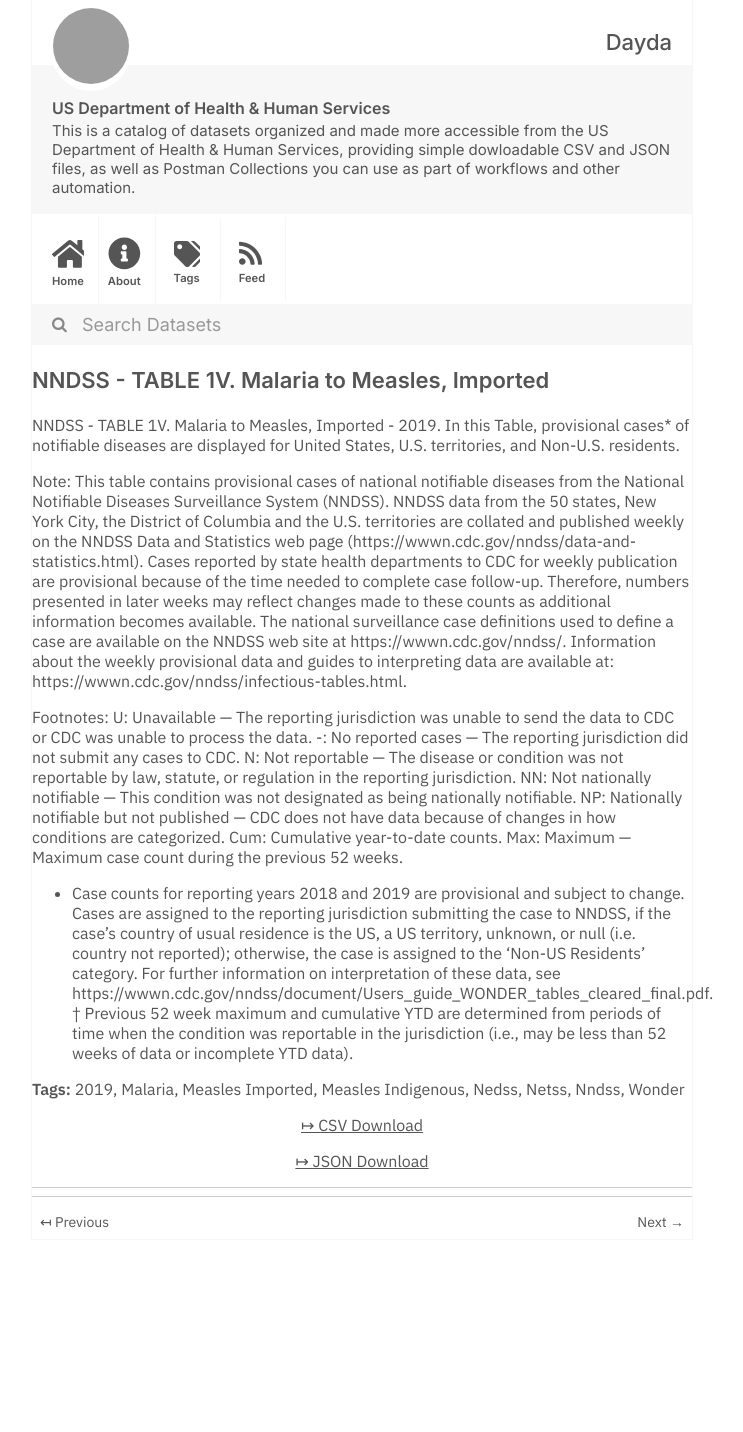
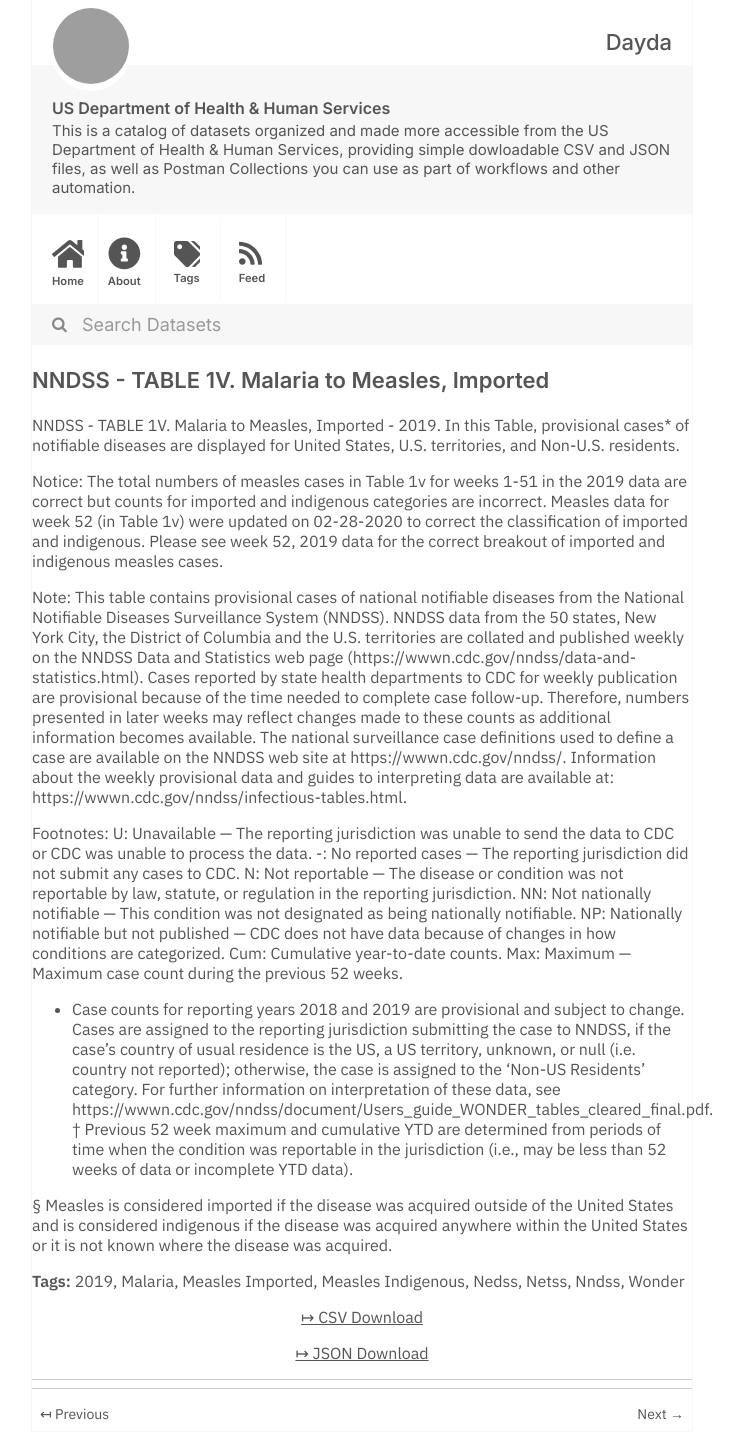
Before and after one commit to dayda-entities/us-department-of-health-and-human-services, a Jekyll site: the page built from _posts/2020-11-10-nndss-table-1v.-malaria-to-measles-imported.md, in a window 1280 px wide. Shown: the whole page, without its empty margins (278-1021 px from the left). Built offline with Jekyll 4.4.1, drawn with Linux system fonts in a browser that asks for light colours; before the commit the page ends 1240 px from its top, so only the background shows below that; grey boxes are pictures that could not be loaded.

Commit message:
Publish Data

```diff
--- a/_posts/2020-11-10-nndss-table-1v.-malaria-to-measles-imported.md
+++ b/_posts/2020-11-10-nndss-table-1v.-malaria-to-measles-imported.md
@@ -14,12 +14,14 @@ tags:
   - Nndss
   - Wonder
 groups: []
-csv_url: 'https://data.cdc.gov/api/views/hjax-h34q/rows.csv?accessType=DOWNLOAD'
-json_url: 'https://data.cdc.gov/api/views/hjax-h34q/rows.json?accessType=DOWNLOAD'
+csv_url: 'https://data.cdc.gov/api/views/jf8m-mtc3/rows.csv?accessType=DOWNLOAD'
+json_url: 'https://data.cdc.gov/api/views/jf8m-mtc3/rows.json?accessType=DOWNLOAD'
 layout: post
 
 ---
 NNDSS - TABLE 1V. Malaria to Measles, Imported - 2019. In this Table, provisional cases* of notifiable diseases are displayed for United States, U.S. territories, and Non-U.S. residents.
+
+Notice:  The total numbers of measles cases in Table 1v for weeks 1-51 in the 2019 data are correct but counts for imported and indigenous categories are incorrect. Measles data for week 52 (in Table 1v) were updated on 02-28-2020 to correct the classification of imported and indigenous. Please see week 52, 2019 data for the correct breakout of imported and indigenous measles cases.
 
 Note:
 This table contains provisional cases of national notifiable diseases from the National Notifiable Diseases Surveillance System (NNDSS). NNDSS data from the 50 states, New York City, the District of Columbia and the U.S. territories are collated and published weekly on the NNDSS Data and Statistics web page (https://wwwn.cdc.gov/nndss/data-and-statistics.html). Cases reported by state health departments to CDC for weekly publication are provisional because of the time needed to complete case follow-up. Therefore, numbers presented in later weeks may reflect changes made to these counts as additional information becomes available. The national surveillance case definitions used to define a case are available on the NNDSS web site at https://wwwn.cdc.gov/nndss/. Information about the weekly provisional data and guides to interpreting data are available at: https://wwwn.cdc.gov/nndss/infectious-tables.html.
@@ -34,3 +36,5 @@ Cum: Cumulative year-to-date counts.
 Max: Maximum — Maximum case count during the previous 52 weeks.
 * Case counts for reporting years 2018 and 2019 are provisional and subject to change. Cases are assigned to the reporting jurisdiction submitting the case to NNDSS, if the case's country of usual residence is the US, a US territory, unknown, or null (i.e. country not reported); otherwise, the case is assigned to the 'Non-US Residents' category. For further information on interpretation of these data, see https://wwwn.cdc.gov/nndss/document/Users_guide_WONDER_tables_cleared_final.pdf.
 † Previous 52 week maximum and cumulative YTD are determined from periods of time when the condition was reportable in the jurisdiction (i.e., may be less than 52 weeks of data or incomplete YTD data).
+
+§ Measles is considered imported if the disease was acquired outside of the United States and is considered indigenous if the disease was acquired anywhere within the United States or it is not known where the disease was acquired.
```
Also changed, not shown: other parts of _posts/2020-11-10-nndss-table-1v.-malaria-to-measles-imported.md (+2 -2 lines).
